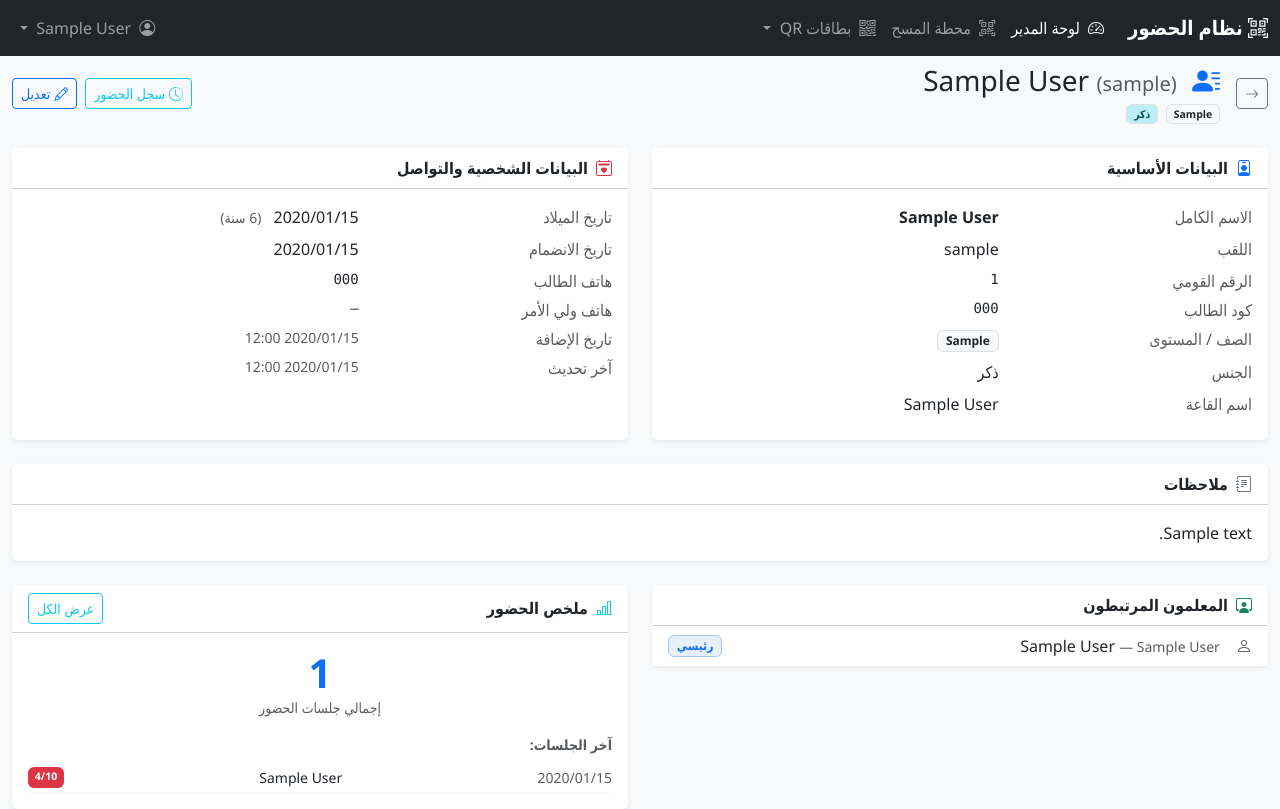
After one commit to eyadfattah23/QR-code-attendance-system, a Django app: page /portal/admin/students/00000000-0000-0000-0000-000000000001/detail/ in a window 1280 px wide. The commit adds this page. Run offline with Django 5.2, Linux system fonts and the light colour scheme; a user stored in the database is signed in; tables that the repository leaves empty hold one stand-in row (values such as "Sample post"); some libraries are stand-ins or nearby versions.

Commit message:
feat(student): Enhance student model and forms with additional fields and detail view

```diff
--- a/admin_portal/forms.py
+++ b/admin_portal/forms.py
@@ -15,30 +15,52 @@ GENDER_CHOICES = [
 class StudentForm(forms.ModelForm):
     class Meta:
         model = Student
-        fields = ['full_name', 'national_id', 'student_code', 'grade', 'gender', 'phone', 'parent_phone']
+        fields = [
+            'full_name', 'nickname', 'national_id', 'student_code',
+            'grade', 'gender', 'phone', 'parent_phone',
+            'date_of_birth', 'joining_date', 'hall_name', 'notes',
+        ]
         labels = {
             'full_name': 'الاسم الكامل',
+            'nickname': 'اللقب / الاسم المختصر',
             'national_id': 'الرقم القومي / رقم التسجيل',
             'student_code': 'كود الطالب',
             'grade': 'الصف / المستوى',
             'gender': 'الجنس',
             'phone': 'هاتف الطالب',
             'parent_phone': 'هاتف ولي الأمر',
+            'date_of_birth': 'تاريخ الميلاد',
+            'joining_date': 'تاريخ الانضمام',
+            'hall_name': 'اسم القاعة',
+            'notes': 'ملاحظات',
         }
         help_texts = {
             'student_code': 'اختياري — يُملأ تلقائياً من الرقم القومي إن تُرك فارغاً',
             'grade': 'مثال: السنة الأولى، المستوى 5',
             'phone': 'اختياري — 11 رقماً يبدأ بـ 01',
             'parent_phone': 'اختياري — 11 رقماً يبدأ بـ 01',
+            'nickname': 'اختياري',
+            'hall_name': 'اختياري',
+            'notes': 'اختياري',
         }
         widgets = {
             'full_name': forms.TextInput(attrs={'class': 'form-control', 'autofocus': True}),
+            'nickname': forms.TextInput(attrs={'class': 'form-control'}),
             'national_id': forms.TextInput(attrs={'class': 'form-control'}),
             'student_code': forms.TextInput(attrs={'class': 'form-control'}),
             'grade': forms.TextInput(attrs={'class': 'form-control'}),
             'gender': forms.Select(attrs={'class': 'form-select'}),
             'phone': forms.TextInput(attrs={'class': 'form-control', 'dir': 'ltr', 'placeholder': '01XXXXXXXXX'}),
             'parent_phone': forms.TextInput(attrs={'class': 'form-control', 'dir': 'ltr', 'placeholder': '01XXXXXXXXX'}),
+            'date_of_birth': forms.DateInput(attrs={'class': 'form-control', 'type': 'date'}),
+            'joining_date': forms.DateInput(attrs={'class': 'form-control', 'type': 'date'}),
+            'hall_name': forms.TextInput(attrs={'class': 'form-control'}),
+            'notes': forms.Textarea(attrs={'class': 'form-control', 'rows': 3}),
+        }
+        error_messages = {
+            'full_name': {
+                'unique': 'يوجد طالب مسجل بهذا الاسم بالفعل. يرجى التحقق من الاسم.',
+            },
         }
 
 
--- a/admin_portal/urls.py
+++ b/admin_portal/urls.py
@@ -15,6 +15,7 @@ urlpatterns = [
     path('students/import/', views.student_import, name='student_import'),
     path('students/<uuid:pk>/history/',
          views.student_history, name='student_history'),
+    path('students/<uuid:pk>/detail/', views.student_detail, name='student_detail'),
     path('students/<uuid:pk>/edit/', views.student_edit, name='student_edit'),
     path('students/<uuid:pk>/delete/',
          views.student_delete, name='student_delete'),
--- a/admin_portal/views.py
+++ b/admin_portal/views.py
@@ -69,6 +69,7 @@ def student_list(request):
     q = request.GET.get('q', '').strip()
     grade_filter = request.GET.get('grade', '').strip()
     gender_filter = request.GET.get('gender', '').strip()
+    birth_year_filter = request.GET.get('birth_year', '').strip()
     sort = request.GET.get('sort', '').strip()
 
     qs = Student.objects.annotate(avg_rating=Avg('attendance_records__rating'))
@@ -77,16 +78,25 @@ def student_list(request):
             Q(full_name__icontains=q)
             | Q(national_id__icontains=q)
             | Q(student_code__icontains=q)
+            | Q(nickname__icontains=q)
+            | Q(phone__icontains=q)
+            | Q(parent_phone__icontains=q)
         )
     if grade_filter:
         qs = qs.filter(grade=grade_filter)
     if gender_filter:
         qs = qs.filter(gender=gender_filter)
+    if birth_year_filter:
+        qs = qs.filter(date_of_birth__year=birth_year_filter)
 
     if sort == 'avg_rating_desc':
         qs = qs.order_by(models.F('avg_rating').desc(nulls_last=True))
     elif sort == 'avg_rating_asc':
         qs = qs.order_by(models.F('avg_rating').asc(nulls_last=True))
+    elif sort == 'name_asc':
+        qs = qs.order_by('full_name')
+    elif sort == 'name_desc':
+        qs = qs.order_by('-full_name')
 
     grades = (
         Student.objects
@@ -97,6 +107,14 @@ def student_list(request):
         .order_by('grade')
     )
 
+    birth_years = (
+        Student.objects
+        .exclude(date_of_birth__isnull=True)
+        .values_list('date_of_birth__year', flat=True)
+        .distinct()
+        .order_by('-date_of_birth__year')
+    )
+
     paginator = Paginator(qs, 25)
     page_obj = paginator.get_page(request.GET.get('page'))
 
@@ -105,7 +123,9 @@ def student_list(request):
         'q': q,
         'grade_filter': grade_filter,
         'gender_filter': gender_filter,
+        'birth_year_filter': birth_year_filter,
         'grades': grades,
+        'birth_years': birth_years,
         'total_count': qs.count(),
         'sort': sort,
     })
@@ -163,6 +183,31 @@ def student_delete(request, pk):
     student.delete()
     messages.success(request, f'تم حذف الطالب "{name}" بنجاح')
     return redirect('admin_portal:student_list')
+
+
+@admin_required
+def student_detail(request, pk):
+    """Full profile page for a single student."""
+    student = get_object_or_404(Student, pk=pk)
+    teachers = (
+        StudentTeacherLink.objects
+        .filter(student=student)
+        .select_related('teacher')
+    )
+    from attendance.models import StudentAttendanceRecord
+    recent_records = (
+        StudentAttendanceRecord.objects
+        .filter(student=student)
+        .select_related('assigned_teacher')
+        .order_by('-date')[:10]
+    )
+    total_records = StudentAttendanceRecord.objects.filter(student=student).count()
+    return render(request, 'admin_portal/student_detail.html', {
+        'student': student,
+        'teachers': teachers,
+        'recent_records': recent_records,
+        'total_records': total_records,
+    })
 
 
 @admin_required
--- /dev/null
+++ b/templates/admin_portal/student_detail.html
@@ -0,0 +1,201 @@
+{% extends 'base.html' %}
+
+{% block title %}{{ student.full_name }} - تفاصيل الطالب{% endblock %}
+
+{% block content %}
+<div class="container-fluid">
+
+    <!-- Header -->
+    <div class="d-flex align-items-center mb-4 mt-2 gap-3">
+        <a href="{% url 'admin_portal:student_list' %}" class="btn btn-outline-secondary btn-sm" title="رجوع">
+            <i class="bi bi-arrow-right"></i>
+        </a>
+        <div class="flex-grow-1">
+            <h1 class="h3 mb-0">
+                <i class="bi bi-person-lines-fill me-2 text-primary"></i>
+                {{ student.full_name }}
+                {% if student.nickname %}
+                <span class="text-muted fs-5 fw-normal">({{ student.nickname }})</span>
+                {% endif %}
+            </h1>
+            <div class="text-muted small mt-1">
+                {% if student.grade %}<span class="badge bg-light text-dark border me-1">{{ student.grade }}</span>{% endif %}
+                {% if student.gender == 'M' %}<span class="badge bg-info bg-opacity-25 text-info-emphasis border">ذكر</span>
+                {% elif student.gender == 'F' %}<span class="badge bg-warning bg-opacity-25 text-warning-emphasis border">أنثى</span>{% endif %}
+            </div>
+        </div>
+        <div class="d-flex gap-2">
+            <a href="{% url 'admin_portal:student_history' student.id %}" class="btn btn-outline-info btn-sm">
+                <i class="bi bi-clock-history me-1"></i>سجل الحضور
+            </a>
+            <a href="{% url 'admin_portal:student_edit' student.id %}" class="btn btn-outline-primary btn-sm">
+                <i class="bi bi-pencil me-1"></i>تعديل
+            </a>
+        </div>
+    </div>
+
+    <div class="row g-4">
+
+        <!-- Basic info card -->
+        <div class="col-lg-6">
+            <div class="card border-0 shadow-sm h-100">
+                <div class="card-header bg-transparent fw-semibold">
+                    <i class="bi bi-person-badge me-2 text-primary"></i>البيانات الأساسية
+                </div>
+                <div class="card-body">
+                    <dl class="row mb-0">
+                        <dt class="col-sm-5 text-muted fw-normal">الاسم الكامل</dt>
+                        <dd class="col-sm-7 fw-semibold">{{ student.full_name }}</dd>
+
+                        <dt class="col-sm-5 text-muted fw-normal">اللقب</dt>
+                        <dd class="col-sm-7">{{ student.nickname|default:"—" }}</dd>
+
+                        <dt class="col-sm-5 text-muted fw-normal">الرقم القومي</dt>
+                        <dd class="col-sm-7 font-monospace small">{{ student.national_id }}</dd>
+
+                        <dt class="col-sm-5 text-muted fw-normal">كود الطالب</dt>
+                        <dd class="col-sm-7 font-monospace small">{{ student.student_code|default:"—" }}</dd>
+
+                        <dt class="col-sm-5 text-muted fw-normal">الصف / المستوى</dt>
+                        <dd class="col-sm-7">
+                            {% if student.grade %}
+                            <span class="badge bg-light text-dark border">{{ student.grade }}</span>
+                            {% else %}—{% endif %}
+                        </dd>
+
+                        <dt class="col-sm-5 text-muted fw-normal">الجنس</dt>
+                        <dd class="col-sm-7">
+                            {% if student.gender == 'M' %}ذكر
+                            {% elif student.gender == 'F' %}أنثى
+                            {% else %}—{% endif %}
+                        </dd>
+
+                        <dt class="col-sm-5 text-muted fw-normal">اسم القاعة</dt>
+                        <dd class="col-sm-7">{{ student.hall_name|default:"—" }}</dd>
+                    </dl>
+                </div>
+            </div>
+        </div>
+
+        <!-- Personal & contact info card -->
+        <div class="col-lg-6">
+            <div class="card border-0 shadow-sm h-100">
+                <div class="card-header bg-transparent fw-semibold">
+                    <i class="bi bi-calendar2-heart me-2 text-danger"></i>البيانات الشخصية والتواصل
+                </div>
+                <div class="card-body">
+                    <dl class="row mb-0">
+                        <dt class="col-sm-5 text-muted fw-normal">تاريخ الميلاد</dt>
+                        <dd class="col-sm-7">
+                            {% if student.date_of_birth %}
+                            {{ student.date_of_birth|date:"Y/m/d" }}
+                            {% if student.age is not None %}
+                            <span class="text-muted small ms-2">({{ student.age }} سنة)</span>
+                            {% endif %}
+                            {% else %}—{% endif %}
+                        </dd>
+
+                        <dt class="col-sm-5 text-muted fw-normal">تاريخ الانضمام</dt>
+                        <dd class="col-sm-7">{{ student.joining_date|date:"Y/m/d"|default:"—" }}</dd>
+
+                        <dt class="col-sm-5 text-muted fw-normal">هاتف الطالب</dt>
+                        <dd class="col-sm-7 font-monospace small">{{ student.phone|default:"—" }}</dd>
+
+                        <dt class="col-sm-5 text-muted fw-normal">هاتف ولي الأمر</dt>
+                        <dd class="col-sm-7 font-monospace small">{{ student.parent_phone|default:"—" }}</dd>
+
+                        <dt class="col-sm-5 text-muted fw-normal">تاريخ الإضافة</dt>
+                        <dd class="col-sm-7 small text-muted">{{ student.created_at|date:"Y/m/d H:i" }}</dd>
+
+                        <dt class="col-sm-5 text-muted fw-normal">آخر تحديث</dt>
+                        <dd class="col-sm-7 small text-muted">{{ student.updated_at|date:"Y/m/d H:i" }}</dd>
+                    </dl>
+                </div>
+            </div>
+        </div>
+
+        <!-- Notes card -->
+        {% if student.notes %}
+        <div class="col-12">
+            <div class="card border-0 shadow-sm">
+                <div class="card-header bg-transparent fw-semibold">
+                    <i class="bi bi-journal-text me-2 text-secondary"></i>ملاحظات
+                </div>
+                <div class="card-body">
+                    <p class="mb-0" style="white-space: pre-wrap;">{{ student.notes }}</p>
+                </div>
+            </div>
+        </div>
+        {% endif %}
+
+        <!-- Teachers card -->
+        {% if teachers %}
+        <div class="col-lg-6">
+            <div class="card border-0 shadow-sm">
+                <div class="card-header bg-transparent fw-semibold">
+                    <i class="bi bi-person-workspace me-2 text-success"></i>المعلمون المرتبطون
+                </div>
+                <div class="card-body p-0">
+                    <ul class="list-group list-group-flush">
+                        {% for link in teachers %}
+                        <li class="list-group-item d-flex justify-content-between align-items-center">
+                            <span>
+                                <i class="bi bi-person me-2 text-muted"></i>
+                                {{ link.teacher.full_name }}
+                                {% if link.teacher.subject %}
+                                <small class="text-muted ms-1">— {{ link.teacher.subject }}</small>
+                                {% endif %}
+                            </span>
+                            {% if link.is_primary %}
+                            <span class="badge bg-primary bg-opacity-10 text-primary border border-primary-subtle">رئيسي</span>
+                            {% endif %}
+                        </li>
+                        {% endfor %}
+                    </ul>
+                </div>
+            </div>
+        </div>
+        {% endif %}
+
+        <!-- Attendance summary card -->
+        <div class="col-lg-6">
+            <div class="card border-0 shadow-sm">
+                <div class="card-header bg-transparent fw-semibold d-flex justify-content-between align-items-center">
+                    <span><i class="bi bi-bar-chart-line me-2 text-info"></i>ملخص الحضور</span>
+                    <a href="{% url 'admin_portal:student_history' student.id %}" class="btn btn-outline-info btn-sm">
+                        عرض الكل
+                    </a>
+                </div>
+                <div class="card-body">
+                    <div class="text-center mb-3">
+                        <span class="display-6 fw-bold text-primary">{{ total_records }}</span>
+                        <div class="text-muted small">إجمالي جلسات الحضور</div>
+                    </div>
+                    {% if recent_records %}
+                    <p class="small fw-semibold text-muted mb-2">آخر الجلسات:</p>
+                    <ul class="list-unstyled mb-0">
+                        {% for rec in recent_records %}
+                        <li class="d-flex justify-content-between small py-1 border-bottom border-light">
+                            <span class="text-muted">{{ rec.date|date:"Y/m/d" }}</span>
+                            <span>
+                                {% if rec.assigned_teacher %}{{ rec.assigned_teacher.full_name }}{% else %}—{% endif %}
+                            </span>
+                            <span class="badge
+                                {% if rec.rating >= 8 %}bg-success
+                                {% elif rec.rating >= 5 %}bg-warning text-dark
+                                {% else %}bg-danger{% endif %}">
+                                {{ rec.rating }}/10
+                            </span>
+                        </li>
+                        {% endfor %}
+                    </ul>
+                    {% else %}
+                    <p class="text-muted small text-center mb-0">لا توجد سجلات حضور بعد</p>
+                    {% endif %}
+                </div>
+            </div>
+        </div>
+
+    </div>
+</div>
+{% endblock %}
```
Also changed, not shown: core/models.py (+40 -0 lines), templates/admin_portal/students.html (+33 -13 lines), core/migrations/0007_student_new_fields.py (added).
